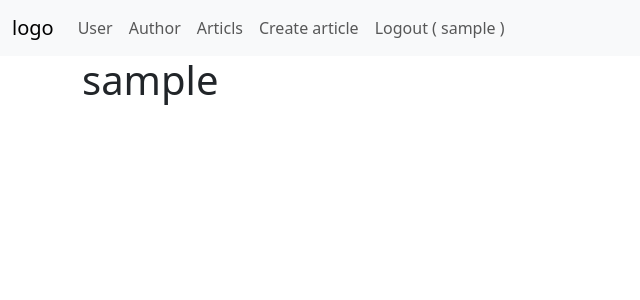
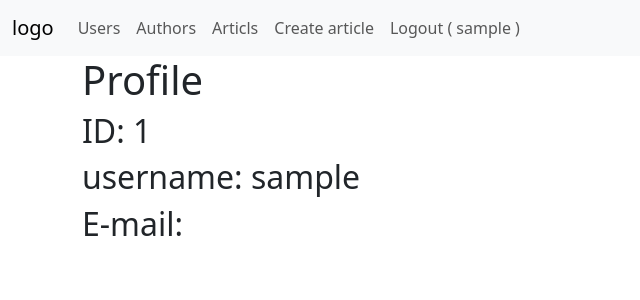
Before and after one commit to Semushkin/Python_Flask, a Flask app: page /users/1 in a window 1280 px wide. Shown: the top 300 px of the page, without its empty margins (0-640 px from the left). Run offline with Flask 2, Linux system fonts and the light colour scheme; the visitor is signed in with stand-in values (Sample User, id 1); data comes from the database, SQL or seed files in the repository; both versions use the stored data as it was after the commit; some libraries are stand-ins or nearby versions.

Commit message:
correct data

```diff
--- a/blog/admin/views.py
+++ b/blog/admin/views.py
@@ -45,7 +45,7 @@ class ArticleAdminView(CustomAdminView):
 class UserAdminView(CustomAdminView):
     column_exclude_list = ('password',)
     column_details_exclude_list = ('password',)
-    can_delete = False
+    # can_delete = False
     can_edit = True
     can_view_details = False
     can_create = False
--- a/blog/templates/navbar.html
+++ b/blog/templates/navbar.html
@@ -6,8 +6,8 @@
     </button>
     <div class="collapse navbar-collapse" id="navbarNavAltMarkup">
       <div class="navbar-nav">
-        <a class="nav-link" href="{{ url_for('user.user_list') }}">User</a>
-        <a class="nav-link" href="{{ url_for('author.author_list') }}">Author</a>
+        <a class="nav-link" href="{{ url_for('user.user_list') }}">Users</a>
+        <a class="nav-link" href="{{ url_for('author.author_list') }}">Authors</a>
         <a class="nav-link" href="{{ url_for('article.article_list') }}">Articls</a>
         {% if current_user.is_authenticated %}
         <a class="nav-link" href="{{ url_for('article.create_article_form') }}">Create article</a>
--- a/blog/templates/users/details.html
+++ b/blog/templates/users/details.html
@@ -1,9 +1,12 @@
 {% extends 'base.html' %}
 
 {% block title %}
-    Users list
+    Profile
 {% endblock %}
 
 {% block body %}
-    <h1>{{ user.username }}</h1>
+    <h1>Profile</h1>
+    <h2>ID: {{ user.id }}</h2>
+    <h2>username: {{ user.username }}</h2>
+    <h2>E-mail: {{ user.email }}</h2>
 {% endblock %}
```
Also changed, not shown: blog/db.sqlite.
